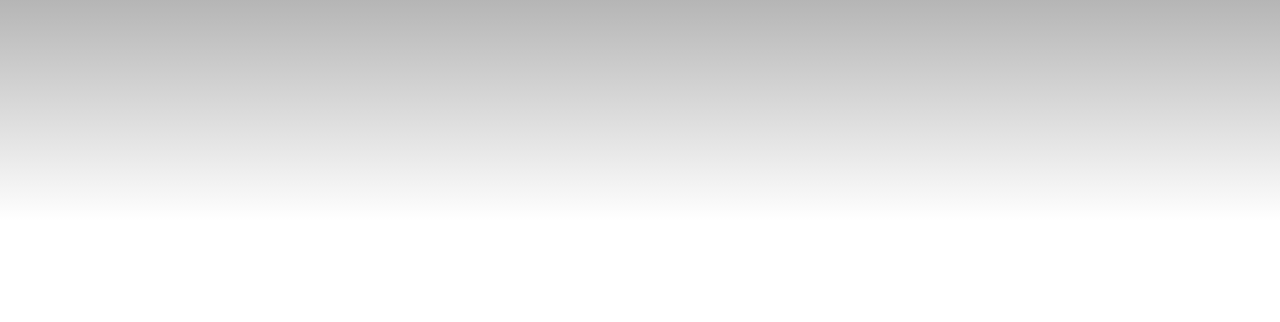
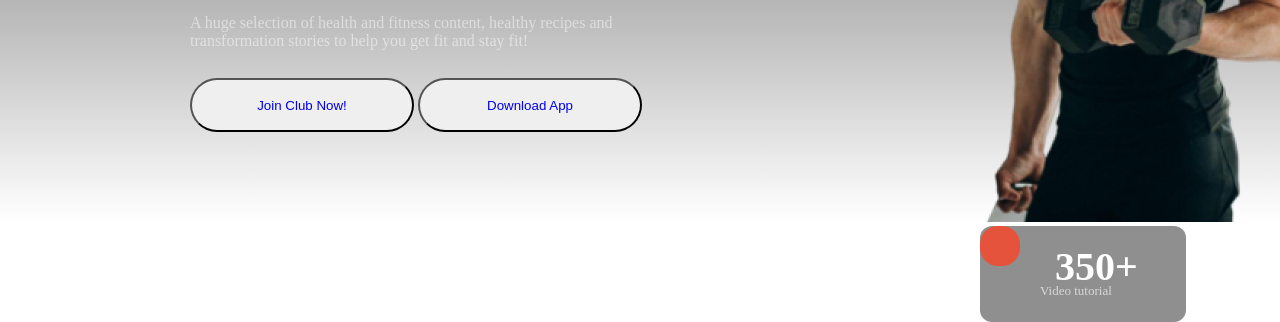
Before and after one commit to arifulislam991/B10A2, a plain HTML site: page index.html in a window 1280 px wide. Shown: the part 494-816 px from the top of the page. Drawn offline with Linux system fonts and the light colour scheme.

Commit message:
banner section style

```diff
--- a/css/style.css
+++ b/css/style.css
@@ -19,6 +19,11 @@ a{
 }
 li{
     list-style: none;
+}
+.btn{
+    width: 224px;
+    height: 54px;
+    border-radius: 42px;
 }
 /* =-=-=-=-=-=-=-=-=-=-=-=-=-=-=-
         header ,menu section
@@ -80,3 +85,103 @@ nav{
     width: 100%;
     height: 100%;
 }
+
+/* =-=-=-=-=-=-=-=-=-=-=-=-=-=-=-
+        banner section
+=-=-=-=-=-=-=-=-=-=-=-=-=-=-=---= */
+.fitnes-banner{
+    display: grid;
+    grid-template-columns: repeat(2,1fr);
+    gap: 270px;
+    align-items: center;
+    /* margin-top: 96px; */
+    width: 1060px;
+    margin: auto;
+}
+.fitnes-banner-text{
+    width: 520px;
+    height: 442px;
+}
+.fitnes-banner-text h1{
+    font-size: 78px;
+    font-weight: 900;
+    color: rgb(255, 255, 255);
+    margin-bottom: 28px;
+}
+.fitnes-banner-text p{
+    color: rgba(255, 255, 255, 0.5);
+    font-weight: 400;
+    font-size: 16px;
+    margin-bottom: 28px;
+}
+.fitnes-banner-img{
+margin-top: 90px;
+position: relative;
+}
+
+.fitnes-banner-img img{
+    width: 349px;
+    height: 580px;
+}
+/* card section */
+.big-card{
+    position: absolute;
+    top: 20%;
+    left: 60%;
+    width: 193px;
+    height: 98px;
+    backdrop-filter: blur(20px);
+    background: rgba(255, 255, 255, 0.1);
+    border-radius: 12px;
+}
+.big-card h3{
+    margin: auto;
+    margin-top: 17px;
+    width: 116px;
+    height: 40px;
+    color: rgb(255, 255, 255);
+    font-size: 40px;
+    font-weight: 900;
+}
+.big-card p{
+    margin-top: 5px;
+    margin: auto;
+    width: 146px;
+    height: 20px;
+    font-size: 13px;
+    font-weight: 400;
+    color: rgba(255, 255, 255, 0.65);
+}
+.min-card{
+    display: grid;
+    grid-template-columns: repeat(2,1fr);
+    border-radius: 12px;
+    backdrop-filter: blur(20px);
+    background: rgba(48, 48, 48, 0.54);
+    width: 206px;
+    height: 96px;
+}
+.min-card h3{
+    margin: auto;
+    margin-top: 17px;
+    width: 116px;
+    height: 40px;
+    color: rgb(255, 255, 255);
+    font-size: 40px;
+    font-weight: 900;
+}
+.min-card p{
+    margin-top: 5px;
+    margin: auto;
+    width: 146px;
+    height: 20px;
+    font-size: 13px;
+    font-weight: 400;
+    color: rgba(255, 255, 255, 0.65);
+}
+.animition{
+    border-radius: 45%;
+    width: 40px;
+    height: 40px;
+    background-color: rgb(230, 83, 60) ;
+}
--- a/index.html
+++ b/index.html
@@ -28,7 +28,38 @@
                     </div>
                 </section>
             </nav>
+            <div class="fitnes-banner">
+                <div class="fitnes-banner-text">
+                    <h1>Get body in <em>shape</em> & stay healthy</h1>
+                    <p>A huge selection of health and fitness content, healthy recipes and transformation stories to help you get fit and stay fit!</p>
+                    <div class="btn-container">
+                        <div class="banner-btn">
+                            <button class="btn"><a href="#">Join Club Now!</a></button>
+                            <button class="btn"><a href="#">Download App</a></button>
+                        </div>
+                    </div>
+                </div>
+                <!-- banner img -->
+                <div class="fitnes-banner-img">
+                    <div class="banner-img">
+                        <img src="./assets/Images 2.png" alt="fitnes-trainer">
+                        <div class="big-card">
+                            <h3>500+</h3>
+                            <p>Free Workout Videos</p>
+                        </div>
+                        <div class="min-card">
+                            <div class="animition"></div>
+                            <div class="min-card-tex">
+                                <h3>350+</h3>
+                                <p>Video tutorial</p>
+                            </div>
+                        </div>
+                    </div>
+
+                </div>
+            </div>
         </div>
+
     </header>
 </body>
 </html>
```
